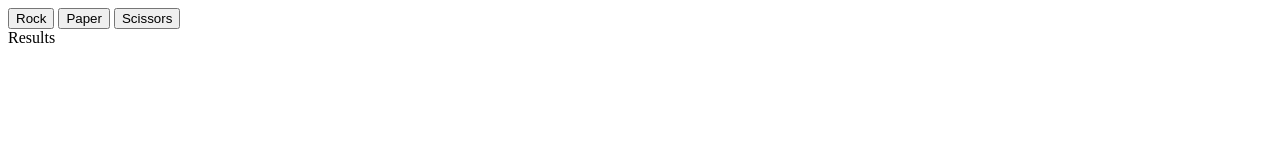
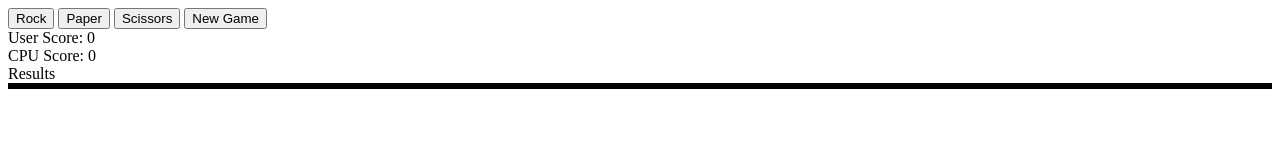
Before and after one commit to kuyakevin/rock-paper-scissors, a plain HTML site: page index.html in a window 1280 px wide. Drawn offline with Linux system fonts and the light colour scheme.

Commit message:
added buttons to select rock, paper, or scissors. Added results to display after reach round. Added score counters for user and cpu.

```diff
--- a/index.html
+++ b/index.html
@@ -8,9 +8,11 @@
     <button id="rock">Rock</button>
     <button id="paper">Paper</button>
     <button id="scissors">Scissors</button>
-    <div id="results">Results</div>
+    <button id="newGame">New Game</button>
+    <div id="userScore"></div>
+    <div id="cpuScore"></div>
     <div id="container">
-
+        <div id="results">Results</div>
     </div>
 </body>
 <script src="script.js"></script>
```
